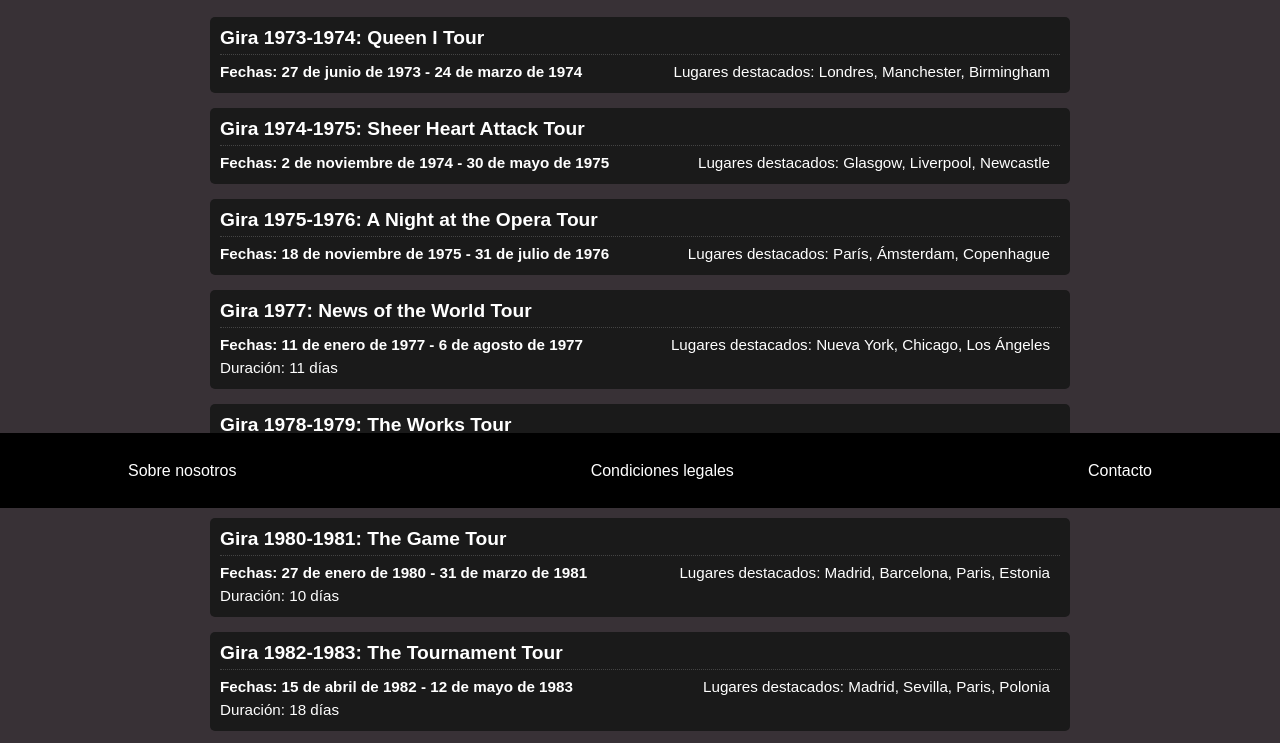
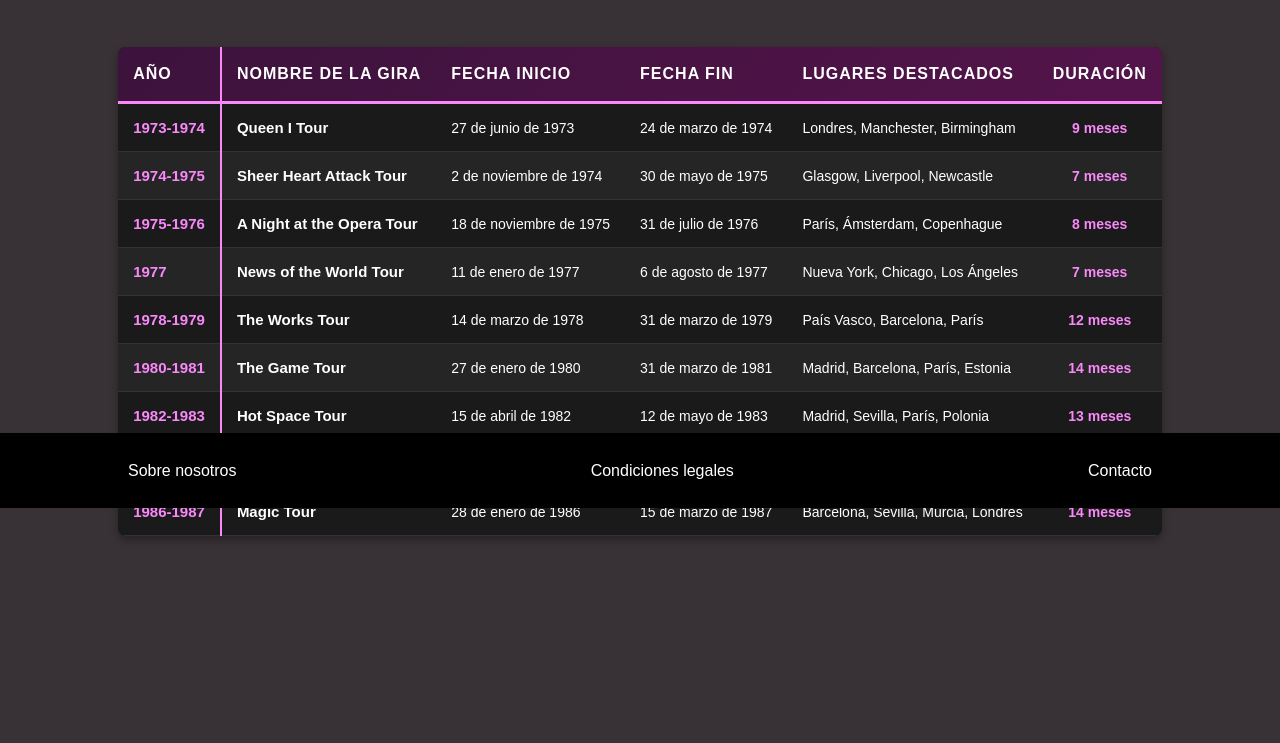
Before and after one commit to SofiaNina18/.Grupo-Musical, a plain HTML site: page gira.html in a window 1280 px wide. Shown: the part 292-1035 px from the top of the page. After the commit the page ends 948 px from the top, so only its background shows below. Drawn offline with Linux system fonts and the light colour scheme.

Commit message:
cambio de gira a tabla

```diff
--- a/css/gira.css
+++ b/css/gira.css
@@ -1,54 +1,84 @@
 .apartadoGira {
     background-color:rgb(56, 49, 54);
+    padding-bottom: 100px;
 }
+
 .apartadoGira h2{
     text-align: center;
-    padding: 20px 0 10px;
-    border-bottom: 1px solid var(--queen-gold);
-    margin-bottom: 20px;
+    padding: 30px 0 20px;
+    margin-bottom: 30px;
     font-size: 50px;
     color: white;
     text-decoration: underline;
 }
 
-
-.apartadoGira section {
-    max-width: 900px;
+.contenedor-tabla {
+    max-width: 1400px;
     margin: 0 auto;
     padding: 20px;
+    overflow-x: auto;
 }
 
-
-.apartadoGira article {
+.apartadoGira .tabla-giras {
+    width: 100%;
+    border-collapse: collapse;
     background-color: #1A1A1A;
-    border: 1px solid var(--queen-red);
-    padding: 10px;
-    margin-bottom: 15px;
-    border-radius: 5px;
-    display: flex;
-    flex-wrap: wrap;
-    justify-content: space-between;
-    color: white;
+    box-shadow: 0 4px 8px rgba(0, 0, 0, 0.3);
+    border-radius: 8px;
+    overflow: hidden;
 }
 
-.apartadoGira article h3 {
-    color: var(--queen-gold);
-    font-size: 1.2em;
-    margin: 0;
-    flex-basis: 100%;
-    padding-bottom: 5px;
-    margin-bottom: 5px;
-    border-bottom: 1px dotted #444;
+.apartadoGira .tabla-giras thead {
+    background: linear-gradient(135deg, #3c133c 0%, #54144b 100%);
 }
 
-
-.apartadoGira article p {
-    margin: 3px 10px 3px 0;
-    font-size: 0.95em;
-    flex-basis: auto;
+.apartadoGira .tabla-giras th {
+    padding: 18px 15px;
+    text-align: left;
+    font-size: 16px;
+    font-weight: bold;
+    color: white;
+    text-transform: uppercase;
+    letter-spacing: 1px;
+    border-bottom: 3px solid #f988f9;
 }
 
-.apartadoGira article p:first-of-type {
+.apartadoGira .tabla-giras th:first-child {
+    border-right: 2px solid #f988f9;
+}
+
+.apartadoGira .tabla-giras tbody tr {
+    border-bottom: 1px solid #333;
+    transition: all 0.3s ease;
+    background-color: #1A1A1A;
+}
+
+.apartadoGira .tabla-giras tbody tr:nth-child(even) {
+    background-color: #252525;
+}
+
+.apartadoGira .tabla-giras td {
+    padding: 15px;
+    color: white;
+    font-size: 14px;
+    vertical-align: middle;
+}
+
+.apartadoGira .tabla-giras td:first-child {
     font-weight: bold;
-    color: white;
+    color: #f988f9;
+    font-size: 15px;
+    border-right: 2px solid #f988f9;
 }
+
+.apartadoGira .tabla-giras td:nth-child(2) {
+    font-weight: bold;
+    color: #ffffff;
+    font-size: 15px;
+}
+
+.apartadoGira .tabla-giras td:last-child {
+    text-align: center;
+    font-weight: bold;
+    color: #f988f9;
+}
--- a/gira.html
+++ b/gira.html
@@ -45,68 +45,96 @@
       </ul>
   </nav>
 
-  <h2>GIRAS</h2>
+  <h2>GIRAS HISTÓRICAS DE QUEEN</h2>
 
-  <section>
-    <article>
-      <h3>Gira 1973-1974: Queen I Tour</h3>
-      <p>Fechas: 27 de junio de 1973 - 24 de marzo de 1974</p>
-      <p>Lugares destacados: Londres, Manchester, Birmingham</p>
-    </article>
-
-    <article>
-      <h3>Gira 1974-1975: Sheer Heart Attack Tour</h3>
-      <p>Fechas: 2 de noviembre de 1974 - 30 de mayo de 1975</p>
-      <p>Lugares destacados: Glasgow, Liverpool, Newcastle</p>
-    </article>
-
-    <article>
-      <h3>Gira 1975-1976: A Night at the Opera Tour</h3>
-      <p>Fechas: 18 de noviembre de 1975 - 31 de julio de 1976</p>
-      <p>Lugares destacados: París, Ámsterdam, Copenhague</p>
-    </article>
-    <article>
-      <h3>Gira 1977: News of the World Tour</h3>
-      <p>Fechas: 11 de enero de 1977 - 6 de agosto de 1977</p>
-      <p>Lugares destacados: Nueva York, Chicago, Los Ángeles</p>
-      <p>Duración: 11 días</p>
-    </article>
-
-    <article>
-      <h3>Gira 1978-1979: The Works Tour</h3>
-      <p>Fechas: 14 de marzo de 1978 - 31 de marzo de 1979</p>
-      <p>Lugares destacados: Pais Vasco, Barcelona, Paris</p>
-      <p>Duración: 5 días</p>
-    </article>
-
-    <article>
-      <h3>Gira 1980-1981: The Game Tour</h3>
-      <p>Fechas: 27 de enero de 1980 - 31 de marzo de 1981</p>
-      <p>Lugares destacados: Madrid, Barcelona, Paris, Estonia</p>
-      <p>Duración: 10 días</p>
-    </article>
-
-    <article>
-      <h3>Gira 1982-1983: The Tournament Tour</h3>
-      <p>Fechas: 15 de abril de 1982 - 12 de mayo de 1983</p>
-      <p>Lugares destacados: Madrid, Sevilla, Paris, Polonia</p>
-      <p>Duración: 18 días</p>
-    </article>
-
-    <article>
-        <h3>Gira 1984-1985: The Tournament Tour</h3>
-        <p>Fechas: 27 de enero de 1984 - 31 de marzo de 1985</p>
-        <p>Lugares destacados: Madrid, Barcelona, Londres</p>
-        <p>Duración: 2 días</p>
-    </article>
-
-    <article>
-        <h3>Gira 1986-1987: The Tournament Tour</h3>
-        <p>Fechas: 28 de enero de 1986 - 15 de marzo de 1987</p>
-        <p>Lugares destacados: Barcelona, Sevilla, Murcia, Londres</p>
-        <p>Duración: 8 días</p>
-    </article>
-
+  <div class="contenedor-tabla">
+    <table class="tabla-giras">
+      <thead>
+        <tr>
+          <th>Año</th>
+          <th>Nombre de la Gira</th>
+          <th>Fecha Inicio</th>
+          <th>Fecha Fin</th>
+          <th>Lugares Destacados</th>
+          <th>Duración</th>
+        </tr>
+      </thead>
+      <tbody>
+        <tr>
+          <td>1973-1974</td>
+          <td>Queen I Tour</td>
+          <td>27 de junio de 1973</td>
+          <td>24 de marzo de 1974</td>
+          <td>Londres, Manchester, Birmingham</td>
+          <td>9 meses</td>
+        </tr>
+        <tr>
+          <td>1974-1975</td>
+          <td>Sheer Heart Attack Tour</td>
+          <td>2 de noviembre de 1974</td>
+          <td>30 de mayo de 1975</td>
+          <td>Glasgow, Liverpool, Newcastle</td>
+          <td>7 meses</td>
+        </tr>
+        <tr>
+          <td>1975-1976</td>
+          <td>A Night at the Opera Tour</td>
+          <td>18 de noviembre de 1975</td>
+          <td>31 de julio de 1976</td>
+          <td>París, Ámsterdam, Copenhague</td>
+          <td>8 meses</td>
+        </tr>
+        <tr>
+          <td>1977</td>
+          <td>News of the World Tour</td>
+          <td>11 de enero de 1977</td>
+          <td>6 de agosto de 1977</td>
+          <td>Nueva York, Chicago, Los Ángeles</td>
+          <td>7 meses</td>
+        </tr>
+        <tr>
+          <td>1978-1979</td>
+          <td>The Works Tour</td>
+          <td>14 de marzo de 1978</td>
+          <td>31 de marzo de 1979</td>
+          <td>País Vasco, Barcelona, París</td>
+          <td>12 meses</td>
+        </tr>
+        <tr>
+          <td>1980-1981</td>
+          <td>The Game Tour</td>
+          <td>27 de enero de 1980</td>
+          <td>31 de marzo de 1981</td>
+          <td>Madrid, Barcelona, París, Estonia</td>
+          <td>14 meses</td>
+        </tr>
+        <tr>
+          <td>1982-1983</td>
+          <td>Hot Space Tour</td>
+          <td>15 de abril de 1982</td>
+          <td>12 de mayo de 1983</td>
+          <td>Madrid, Sevilla, París, Polonia</td>
+          <td>13 meses</td>
+        </tr>
+        <tr>
+          <td>1984-1985</td>
+          <td>The Works Tour</td>
+          <td>27 de enero de 1984</td>
+          <td>31 de marzo de 1985</td>
+          <td>Madrid, Barcelona, Londres</td>
+          <td>14 meses</td>
+        </tr>
+        <tr>
+          <td>1986-1987</td>
+          <td>Magic Tour</td>
+          <td>28 de enero de 1986</td>
+          <td>15 de marzo de 1987</td>
+          <td>Barcelona, Sevilla, Murcia, Londres</td>
+          <td>14 meses</td>
+        </tr>
+      </tbody>
+    </table>
+  </div>
     <footer>
         <a href="#">Sobre nosotros</a>
         <a href="#">Condiciones legales</a>
```
